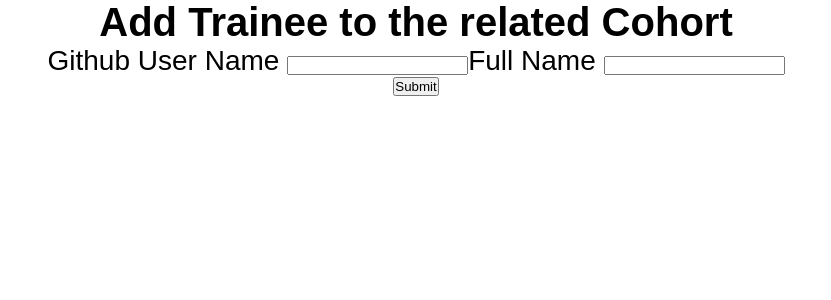
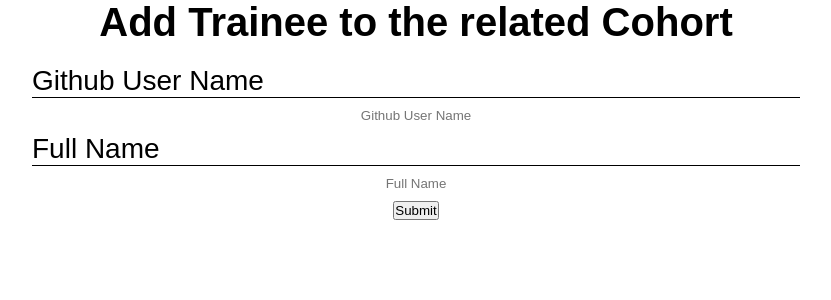
Before and after one commit to OlenaReukova/ldn9-Ctrl-Shift-Learn, a React (Create React App) app in the folder client/: page /admin/cohorts/1/addtrainee in a window 1280 px wide. Shown: the top 300 px of the page, without its empty margins (224-1055 px from the left). Built offline with nearby package versions, Linux system fonts and the light colour scheme.

Commit message:
added a simple css

```diff
--- a/client/src/pages/AddTrainee.js
+++ b/client/src/pages/AddTrainee.js
@@ -1,6 +1,7 @@
 import { useState } from "react";
 import { useNavigate } from "react-router-dom";
 import { Button } from "../component/Button";
+import "../pages/addTrainee.css";
 export const AddTrainee = () => {
 	const [fullname, setFullName] = useState("");
 	const [githubUserName, setGithubUserName] = useState("");
@@ -34,18 +35,20 @@ export const AddTrainee = () => {
 	};
 
 	return (
-		<div>
+		<div className="addTrainee">
 			<h2>Add Trainee to the related Cohort</h2>
 			<form onSubmit={handleSubmit}>
 				<label htmlFor="githubUsername">Github User Name </label>
 				<input
 					type="text"
+                    placeholder="Github User Name"
 					value={githubUserName}
 					onChange={(e) => setGithubUserName(e.target.value)}
 				/>
 				<label htmlFor="fullName">Full Name </label>
 				<input
 					type="text"
+                    placeholder="Full Name"
 					value={fullname}
 					onChange={(e) => setFullName(e.target.value)}
 				/>
--- a/client/src/pages/GetCohortById.js
+++ b/client/src/pages/GetCohortById.js
@@ -1,7 +1,7 @@
 import React, { useEffect, useState } from "react";
 import { useParams } from "react-router-dom";
 import { Link } from "react-router-dom";
-
+import "../pages/getCohortById.css";
 export const GetCohortById = () => {
 	const [trainees, setTrainees] = useState([]);
 	const { id } = useParams();
@@ -23,7 +23,7 @@ export const GetCohortById = () => {
 	}, [id]);
 
 	return (
-		<div>
+		<div className="getCohortById">
 			{trainees.length > 0 ? (
 				<table>
 					<thead>
@@ -48,7 +48,7 @@ export const GetCohortById = () => {
 			) : (
 				<p>No one enrolled yet ...</p>
 			)}
-			<Link to={`/admin/cohorts/${id}/addtrainee`}>Add New Trainee</Link>
+			<Link className="link" to={`/admin/cohorts/${id}/addtrainee`}>Add New Trainee</Link>
 		</div>
 	);
 };
--- /dev/null
+++ b/client/src/pages/addTrainee.css
@@ -0,0 +1,22 @@
+.addTrainee {
+    display: flex;
+    flex-direction: column;
+    align-items: center;
+    gap: 20px;
+    }
+
+    form {
+        display: flex;
+        flex-direction: column;
+        width: 60%;
+    }
+    label {
+        border-bottom: 1px solid black;
+        text-align: left;
+    }
+    input {
+        border: none;
+        text-align: center;
+        margin-bottom: 10px;
+
+    }
--- /dev/null
+++ b/client/src/pages/getCohortById.css
@@ -0,0 +1,11 @@
+.getCohortById {
+display: flex;
+flex-direction: column;
+align-items: center;
+gap: 10px;
+padding: 10px;
+}
+.link {
+    text-decoration: none;
+    color: inherit;
+  }
```
